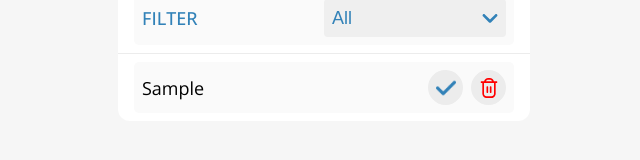
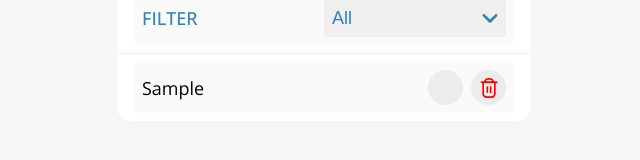
Before and after one commit to raihan-cse/todo-app, a React (Create React App) app: page / in a window 1280 px wide. Both pictures are taken after typing "Sample" into the empty fields and a click on the button 785 px from the left and 83 px from the top of the page. Shown: the part 127-287 px from the top of the page, without its empty margins (316-956 px from the left). Built offline with nearby package versions, Linux system fonts and the light colour scheme.

Commit message:
complete staus done

```diff
--- a/src/App.css
+++ b/src/App.css
@@ -126,13 +126,13 @@ header {
   width: 2rem;
   height: 2rem;
 }
-.btn_status, .btn_remove {
+.btn_complete, .btn_remove {
   width: 3.5rem;
   height: 3.5rem;
   /* border: 1px solid var(--blue); */
   border-radius: 50%;
   background: var(--gray3);
 }
-.btn_status {
+.btn_complete {
   margin-right: .8rem;
 }
--- a/src/components/Form.js
+++ b/src/components/Form.js
@@ -1,7 +1,7 @@
 import React from 'react'
 import PlusIcon from '../assets/icons/plus.svg'
 
-function Form({ inputText, setInputText, todos, setTodos }) {
+function Form({ inputText, setInputText, todos, setTodos, setStaus }) {
     const inputTextHandler = (e) => {
         setInputText(e.target.value)
     }
@@ -18,6 +18,7 @@ function Form({ inputText, setInputText, todos, setTodos }) {
         ]);
         setInputText('');
     }
+
 
     return (
         <div className='form_wrapper'>
@@ -38,7 +39,7 @@ function Form({ inputText, setInputText, todos, setTodos }) {
                     <div className="label_box">
                         <span>filter</span>
                     </div>
-                    <select className='select'>
+                    <select name="todos"  className='select'>
                         <option value="all">All</option>
                         <option value="completed">Completed</option>
                         <option value="uncompleted">Uncompleted</option>
--- a/src/components/Todo.js
+++ b/src/components/Todo.js
@@ -2,15 +2,29 @@ import React from 'react'
 import CompleteIcon from '../assets/icons/check.png'
 import RemoveIcon from '../assets/icons/trash.svg'
 
-function Todo({todos, setTodos, todo}) {
+function Todo({ todos, setTodos, todo }) {
     const deleteItemHandler = () => {
         setTodos(todos.filter((el) => el.id !== todo.id))
     }
+    const completedHandler = () => {
+        setTodos(
+            todos.map((item) => {
+                if (item.id === todo.id) {
+                    return {
+                        ...item,
+                        completed: !item.completed
+                    };
+                }
+                return item;
+            })
+        )
+    }
+
     return (
         <div className="todo_item">
             <p>{todo.text}</p>
-            <button type='button' className='btn_status'>
-                <img src={CompleteIcon} alt="icon" />
+            <button type='button' className={`btn_complete ${todo.completed ? 'completed' : ''}`} onClick={completedHandler}>
+                {todo.completed ? <img src={CompleteIcon} alt="icon" /> : '' }
             </button>
             <button type='button' className='btn_remove' onClick={deleteItemHandler}>
                 <img src={RemoveIcon} alt="icon" />
```
